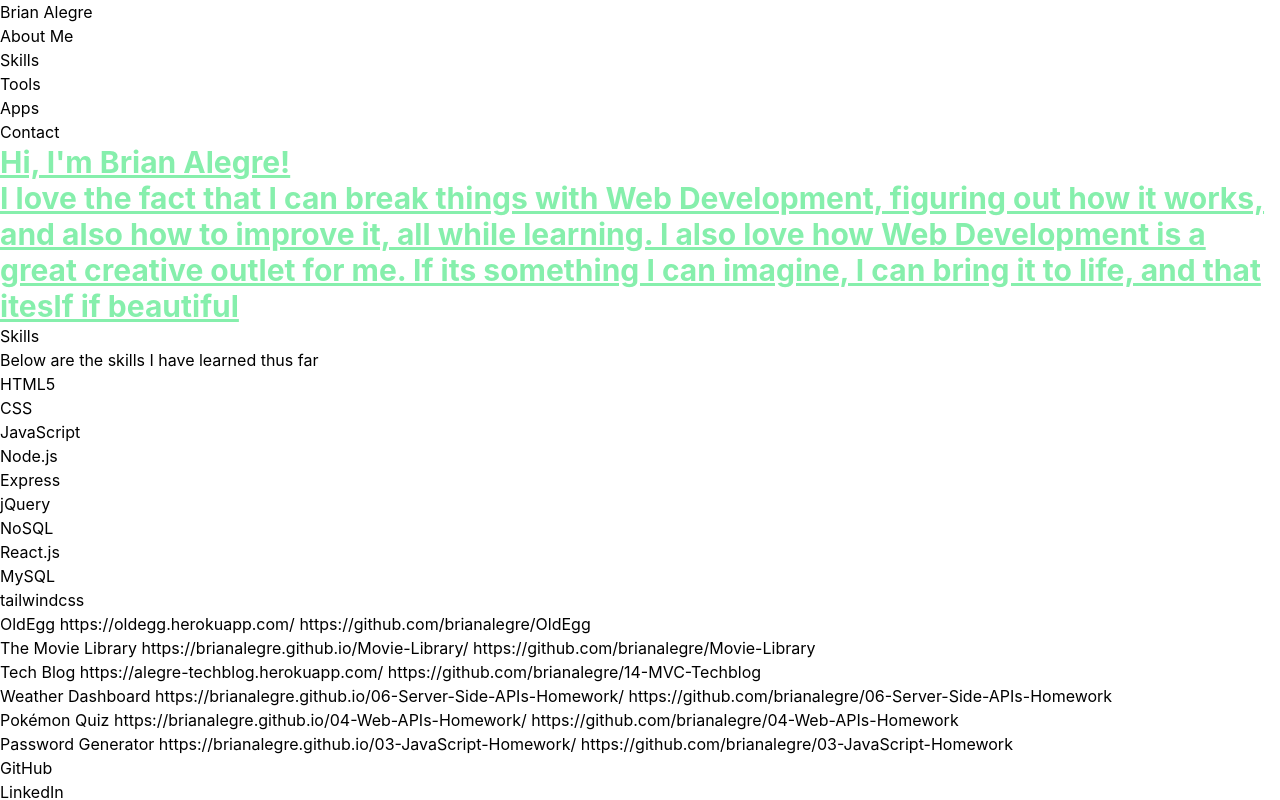
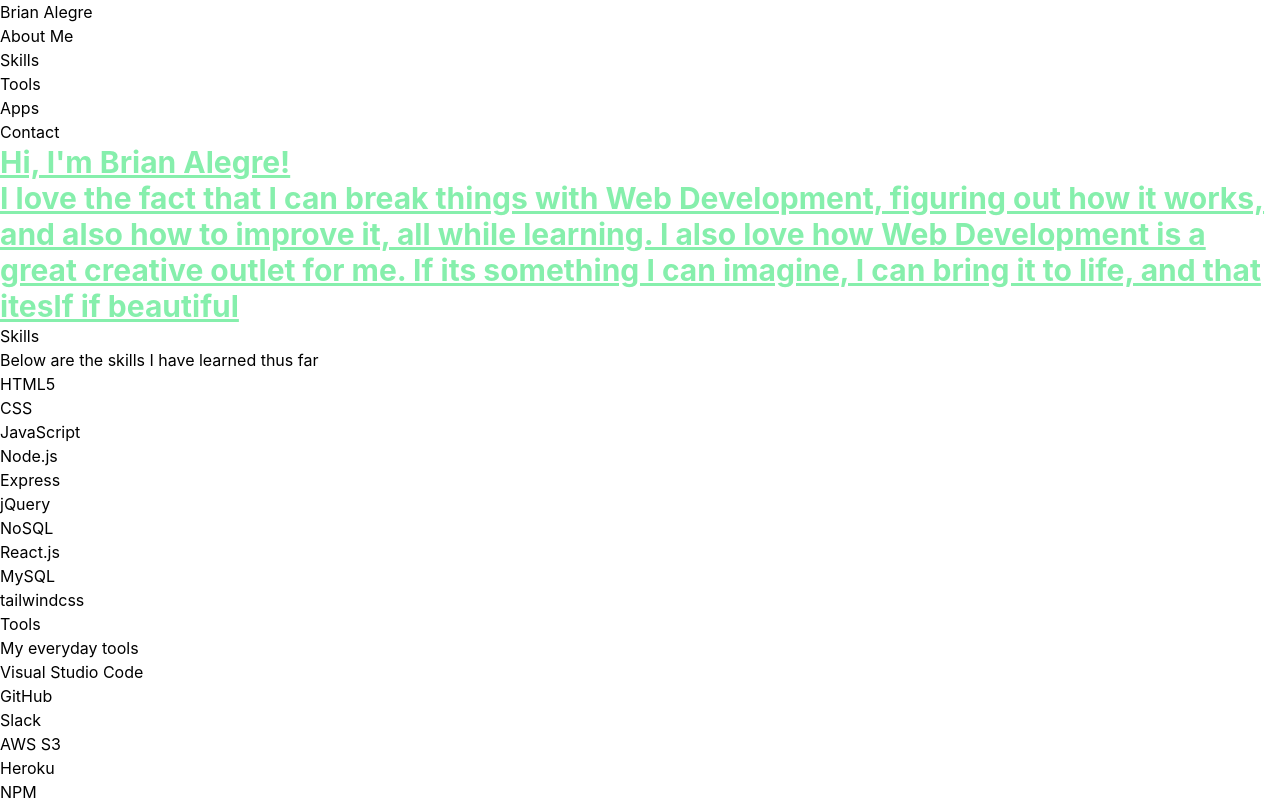
Before and after one commit to brianalegre/20-React-Portfolio, a React (Create React App) app: page / in a window 1280 px wide. Shown: the top 800 px of the page. Built offline with nearby package versions, Linux system fonts and the light colour scheme.

Commit message:
Added Tools component

```diff
--- a/src/App.js
+++ b/src/App.js
@@ -3,6 +3,7 @@ import React, { useState } from "react";
 import Header from "./components/Header"
 import AboutMe from "./components/AboutMe";
 import Skills from "./components/Skills"
+import Tools from "./components/Tools"
 import Project from "./components/Project";
 import Contact from "./components/Contact";
 
@@ -21,6 +22,7 @@ function App() {
       <Header />
       <AboutMe />
       <Skills />
+      <Tools />
       <Project projects={projects} />
       <Contact />
     </div>
--- /dev/null
+++ b/src/components/Tools.js
@@ -0,0 +1,45 @@
+import React from 'react';
+
+const tools = [
+    {
+        toolName: "Visual Studio Code",
+        toolPicture: "TBD"
+    },
+    {
+        toolName: "GitHub",
+        toolPicture: "TBD"
+    },
+    {
+        toolName: "Slack",
+        toolPicture: "TBD"
+    },
+    {
+        toolName: "AWS S3",
+        toolPicture: "TBD"
+    },
+    {
+        toolName: "Heroku",
+        toolPicture: "TBD"
+    },
+    {
+        toolName: "NPM",
+        toolPicture: "TBD"
+    },
+]
+
+function Tools() {
+    return (
+        <section>
+            <h1>Tools</h1>
+            <p>My everyday tools</p>
+
+            {tools.map((toolItems) => (
+                <div>
+                    <h3>{toolItems.toolName} </h3>
+                </div>
+            ))}
+        </section >
+    );
+}
+
+export default Tools;
```
